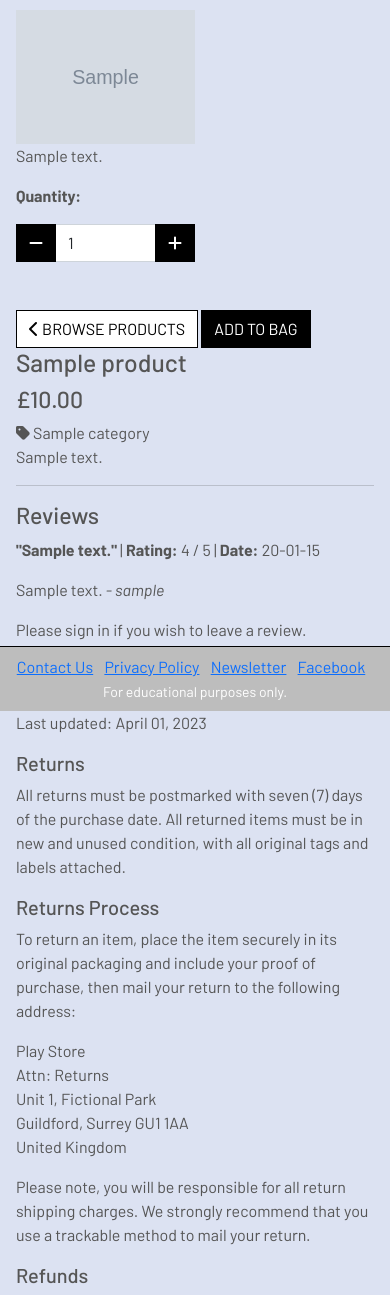
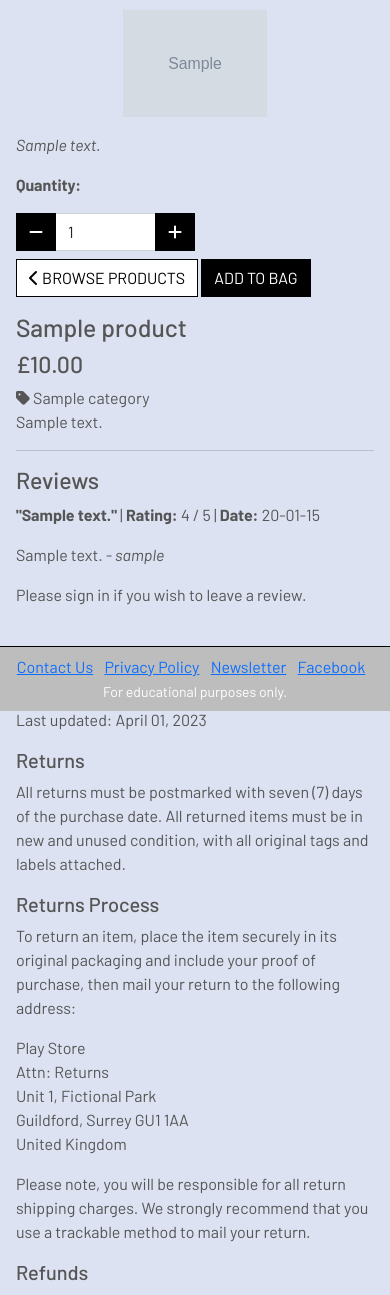
Before and after one commit to SamuelMasters/play-store, a Django app: page /products/1/ in a window 390 px wide. Shown: the part 133-1428 px from the top of the page. Run offline with Django 3.2, Linux system fonts and the light colour scheme; tables that the repository leaves empty hold one stand-in row (values such as "Sample post"); grey boxes marked "Sample" are stand-in pictures; some libraries are stand-ins or nearby versions.

Commit message:
Added extra spacing to UI elements on privacy policy, profile, products and detail pages

```diff
--- a/home/templates/home/privacy_policy.html
+++ b/home/templates/home/privacy_policy.html
@@ -2,7 +2,7 @@
 {% load static %}
 
 {% block content %}
-<div class="container">
+<div class="container" id="policy-container">
 
     <div class="row">
 
--- a/products/static/products/css/products.css
+++ b/products/static/products/css/products.css
@@ -6,6 +6,26 @@
     width: 50%;
 }
 
+.form-row .form-group {
+    min-width: 30%!important;
+}
+
 #detail-container {
     max-width: 98%;
 }
+
+/* Media Queries */
+
+@media (max-width: 992px) {
+    .product-card {
+        margin-bottom: 50px;
+    }
+}
+
+@media (max-width: 768px) {
+    .image-container {
+        margin: auto;
+        width: 40%;
+        padding-bottom: 1rem;
+    }
+}
--- a/products/templates/products/product_detail.html
+++ b/products/templates/products/product_detail.html
@@ -8,7 +8,7 @@
 {% block content %}
 <div class="container pb-5" id="detail-container">
     <div class="row">
-        <div class="col-12 col-md-8 col-lg-8 dev-border">
+        <div class="col-12 col-md-8 col-lg-8">
             <div class="image-container">
                 {% if product.image_main %}
                 <img class="img-fluid" src="{{ product.image_main.url }}" alt="{{ product.name }} box art">
@@ -17,8 +17,8 @@
                 {% endif %}
             </div>
         </div>
-        <div class="col-12 col-md-4 col-lg-4 dev-border">
-            <p>{{ product.description|truncatewords:20 }}</p>
+        <div class="col-12 col-md-4 col-lg-4">
+            <p><em>{{ product.description|truncatewords:20 }}</em></p>
             <form action="{% url 'add_to_bag' product.id %}" class="form" method="POST">
                 {% csrf_token %}
                 <div class="form-row">
@@ -50,20 +50,20 @@
                         </div>
                     </div>
                     <div class="col-12">
-                        <a href="{% url 'products' %}" class="btn btn-outline-black rounded-0 mt-5">
+                        <a href="{% url 'products' %}" class="btn btn-outline-black rounded-0 mt-2">
                             <span class="icon">
                                 <i class="fas fa-chevron-left"></i>
                             </span>
                             <span class="text-uppercase">Browse Products</span>
                         </a>
-                        <input type="submit" value="Add to Bag" class="btn btn-black text-uppercase rounded-0 mt-5">
+                        <input type="submit" value="Add to Bag" class="btn btn-black text-uppercase rounded-0 mt-2">
                     </div>
                     <input type="hidden" name="redirect_url" value="{{ request.path }}">
                 </div>
             </form>
         </div>
 
-        <div class="col-12 dev-border">
+        <div class="col-12 pt-3">
             <h2>{{ product.name }}</h2>
             <h3>£{{ product.price }}</h3>
             {% if product.category %}
@@ -115,7 +115,7 @@
                 {% endfor %}
             </div>
 
-            <div class="new-review-wrapper">
+            <div class="new-review-wrapper pb-3">
                 {% if request.user.is_authenticated %}
                 <form action="{% url 'product_detail' product.id %}" method="POST">
                     {% csrf_token %}
--- a/products/templates/products/products.html
+++ b/products/templates/products/products.html
@@ -4,7 +4,7 @@
 {% block content %}
 
 <div class="container-fluid">
-    <div class="row m-1">
+    <div class="row m-1 pb-5">
         {% for product in products %}
         <div class="col-sm-6 col-md-6 col-lg-4 product-card">
             <div class="card card-img-container border-0 ratio ratio-1x1">
--- a/static/css/styles.css
+++ b/static/css/styles.css
@@ -86,6 +86,10 @@ header {
     cursor: pointer;
 }
 
+#policy-container {
+    padding-bottom: 100px;
+}
+
 #returns-policy {
     margin-bottom: 2%;
 }
@@ -166,3 +170,9 @@ header {
         height: 50%;
     }
 }
+
+@media (max-width: 767px) {
+    .platform-selector {
+        height: 60px;
+    }
+}
--- a/templates/allauth/account/base.html
+++ b/templates/allauth/account/base.html
@@ -7,8 +7,10 @@
   <div class="row">
     <div class="col-6">
       <div class="allauth-form-inner-content">
+        <hr>
         {% block inner_content %}
         {% endblock %}
+        <hr>
       </div>
     </div>
   </div>
--- a/user_profiles/static/css/profile.css
+++ b/user_profiles/static/user_profiles/css/profile.css
@@ -1,6 +1,7 @@
 .order-history {
     max-height: 416px;
     overflow-y: auto;
+    margin-bottom: 80px;
 }
 
 #id_default_country,
--- a/user_profiles/templates/profiles/profile.html
+++ b/user_profiles/templates/profiles/profile.html
@@ -2,7 +2,7 @@
 {% load static %}
 
 {% block extra_css %}
-<link rel="stylesheet" href="{% static 'user_profiles/css/profile.css' %}" class="sty">
+<link rel="stylesheet" href="{% static 'user_profiles/css/profile.css' %}">
 {% endblock %}
 
 {% block content %}
@@ -19,7 +19,7 @@
     <div class="row">
         <div class="col-12 col-lg-6">
             <p class="text-muted">Address Details</p>
-            <form action="{% url 'user_profile' %}" class="mt-3" method="POST" id="profile-update-form">
+            <form action="{% url 'user_profile' %}" class="mt-3 mb-3" method="POST" id="profile-update-form">
                 {% csrf_token %}
                 {{ form|crispy }}
                 <button class="btn btn-black rounded-0 text-uppercase float-right">Save Changes</button>
```
